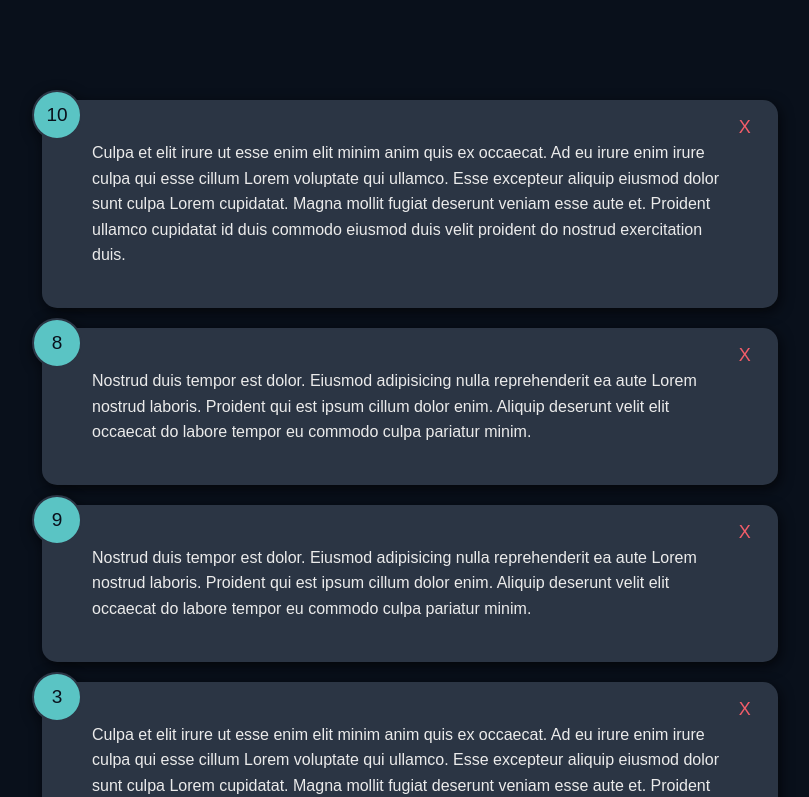
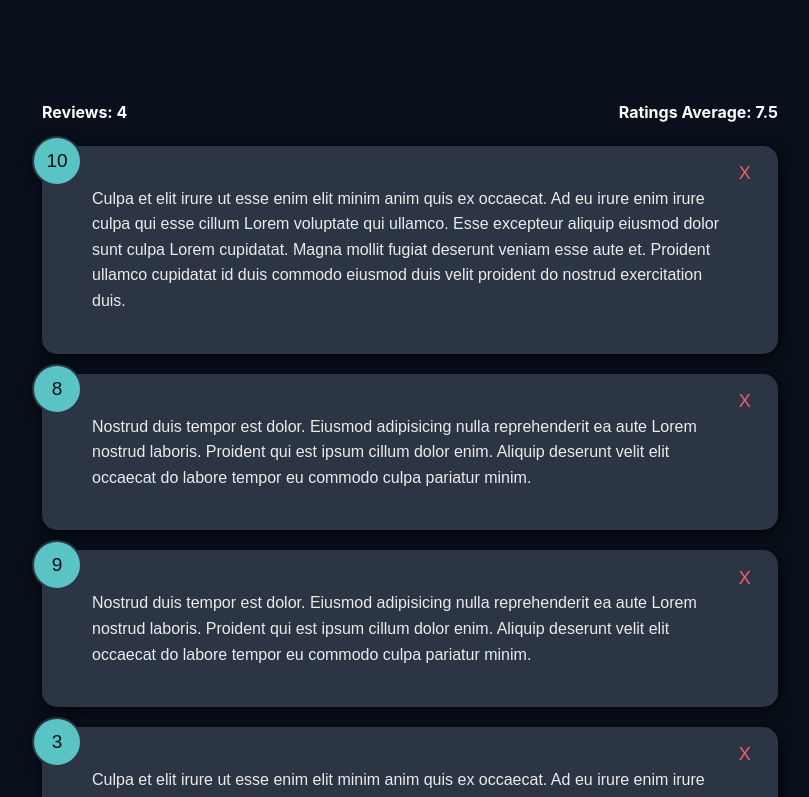
Before and after one commit to aam198/svelte-feedback, a Svelte app: page / in a window 1280 px wide. Shown: the top 797 px of the page, without its empty margins (230-1039 px from the left). Built offline with nearby package versions, Linux system fonts and the light colour scheme.

Commit message:
Feedback stats component build

```diff
--- a/src/App.svelte
+++ b/src/App.svelte
@@ -1,6 +1,6 @@
 <script>
   import FeedbackList from './components/FeedbackList.svelte';
-
+  import FeedbackStats from './components/FeedbackStats.svelte';
   let feedback = [
     {
       id: 1,
@@ -24,6 +24,11 @@
     },
   ]
 
+// Finding stats of feedback
+
+$: count = feedback.length;
+$: average = feedback.reduce((a, {rating})=> a + rating, 0) /feedback.length
+
   const deleteFeedback = (e) => {
     const itemId= e.detail
     feedback = feedback.filter((item) => item.id != itemId)
@@ -32,6 +37,7 @@
 </script>
 
 <main class="container">
+ <FeedbackStats {count} {average} />
   <FeedbackList {feedback} on:delete-feedback={deleteFeedback} />
 </main>
 
--- a/src/components/FeedbackList.svelte
+++ b/src/components/FeedbackList.svelte
@@ -1,7 +1,7 @@
 <script>
   import Card from './Card.svelte'
   import { createEventDispatcher} from 'svelte'
-  export let feedback= []
+  export let feedback = []
 
   console.log(feedback)
 
--- /dev/null
+++ b/src/components/FeedbackStats.svelte
@@ -0,0 +1,19 @@
+<script>
+  export let count
+  export let average
+
+
+</script>
+
+<div class="feedback-stats">
+  <h4>Reviews: {count}</h4>
+  <h4>Ratings Average: {average}</h4>
+</div>
+
+<style>
+  .feedback-stats{
+    display: flex;
+    justify-content: space-between;
+    font-size: 1rem;
+  }
+</style>
```
